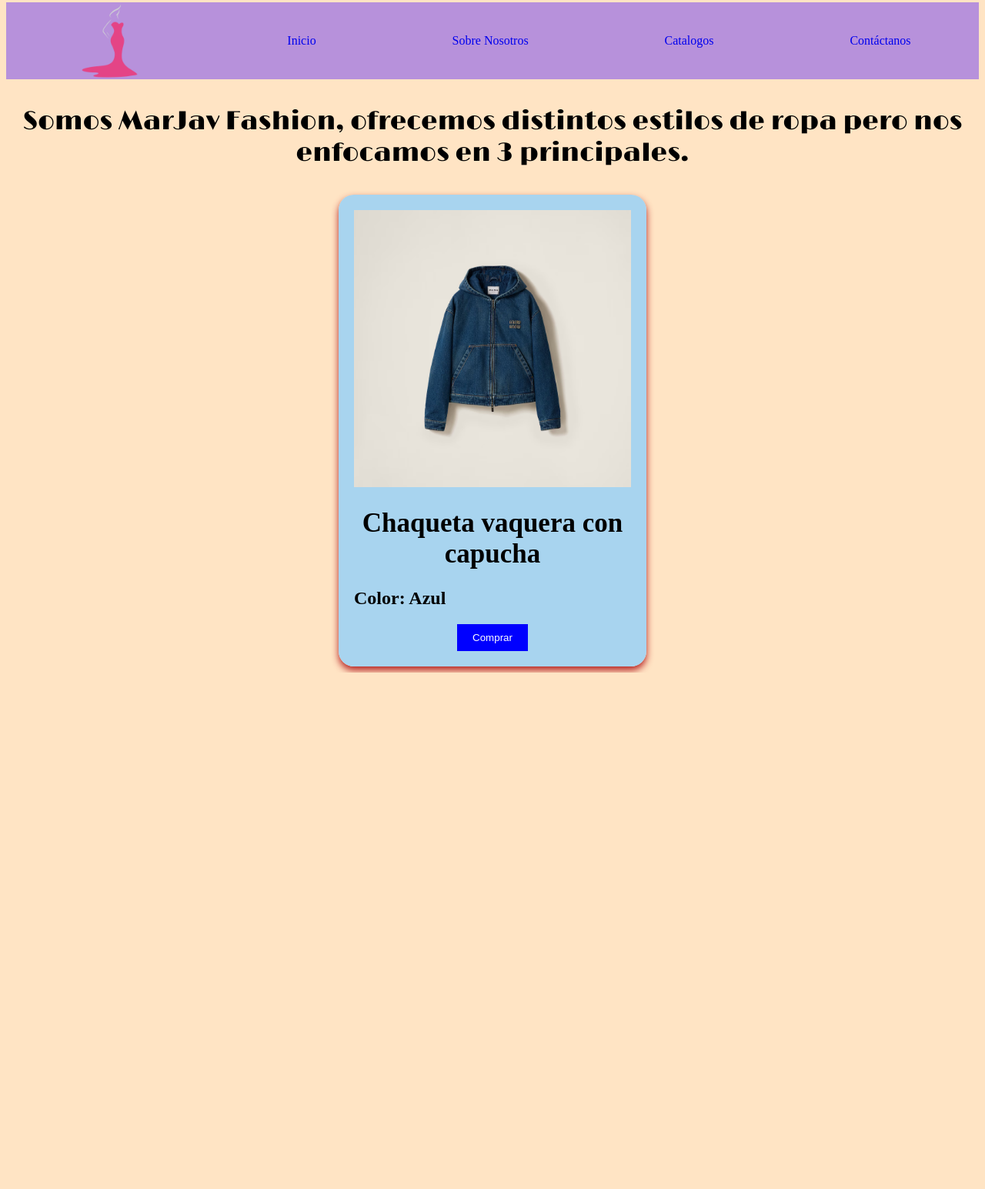
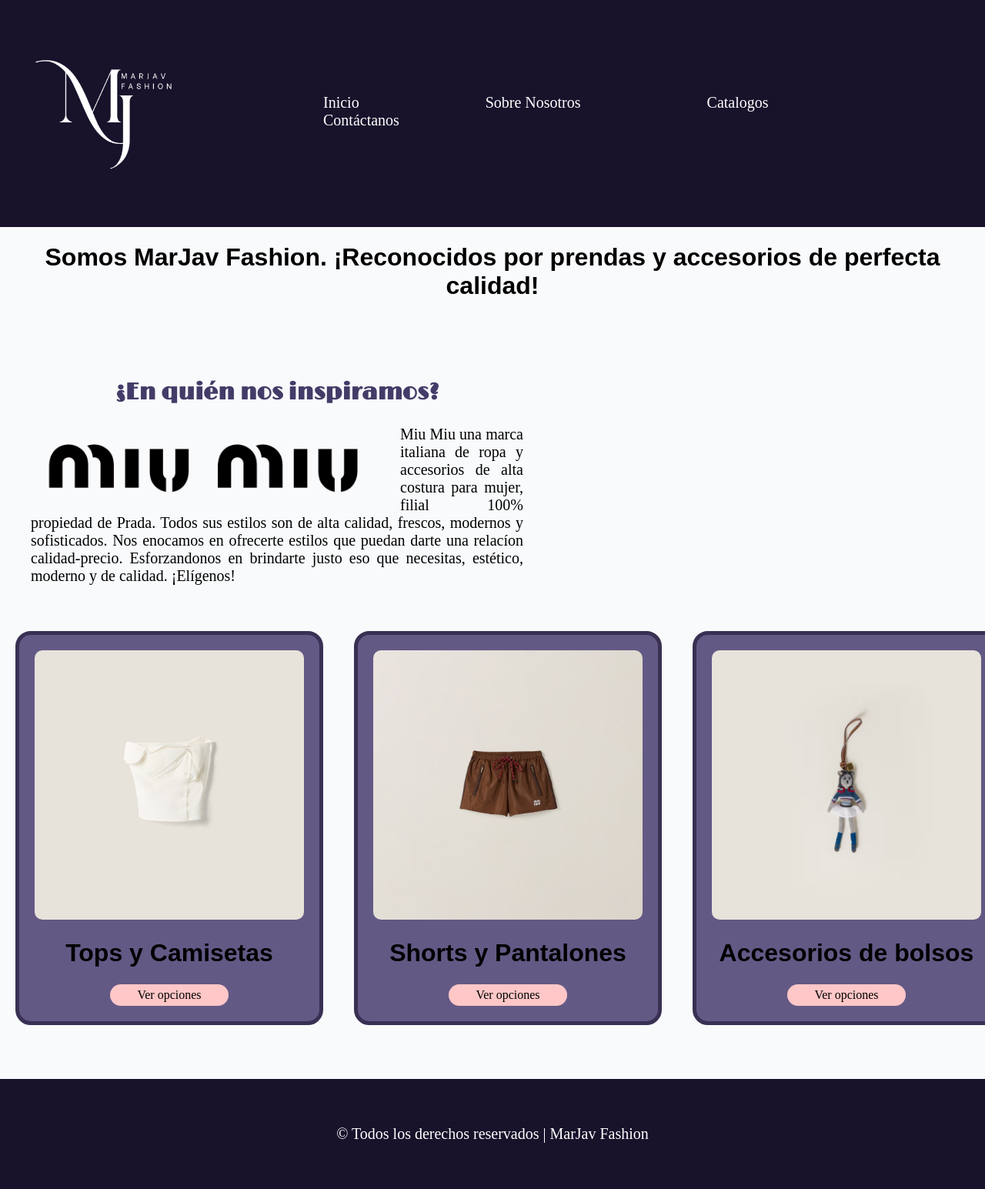
Before and after one commit to elii4525/Ropa-sitioweb, a plain HTML site: page index.html in a window 1280 px wide. Shown: the part 5-1550 px from the top of the page at 77% size. Before the commit the page ends 879 px from the top, so only its background shows below. Drawn offline with nearby package versions, Linux system fonts and the light colour scheme; a web font is replaced by a local one.

Commit message:
Cambios nuevos pq es práctica

```diff
--- a/css/style.css
+++ b/css/style.css
@@ -1,62 +1,126 @@
 @import url('https://fonts.googleapis.com/css2?family=Fascinate&family=Limelight&display=swap');
+@import url('https://fonts.googleapis.com/css2?family=Funnel+Display:wght@300..800&display=swap');
+
+
 body {
-    background-color: bisque;
+    margin: 0;
+    background-color: rgb(248, 250, 252);
 }
-nav{
-    background-color: rgb(183, 145, 219);
-    display: flex;
-    justify-content: space-around;
-    align-items: center;
-}
-
-nav a{
-    text-decoration: none;
+header {
+    background-color: rgb(24, 18, 43);
 }
 
 nav img {
-    width: 100px;
+    width: 300px; /* En caso la imagen toca arriba del nav tenemos que agregar a la clase el height*/
+}
+nav a {
+    text-decoration: none;
+    color: white;
+    padding: 80px;
+    font-size: 20px;
+}
+
+nav a:hover {
+    text-decoration: underline;
+    color:blueviolet;
+}
+nav li {
+    display: inline;
+
+}
+
+nav {
+    display: flex;
+    flex-direction: row;
+    align-items: center;
+    justify-content: space-around;
+}
+h1{
+    font-family: "Funnel Display", sans-serif;
+    text-align: center;
+}
+
+.box {
+    margin-left: 40px;
+    margin-bottom: 20px;
+    overflow: auto;
+    width: 50%;
+}
+
+.box p {
+    font-size: 20px;
+    text-align: justify;
+}
+.box h2 {
+    color: rgb(68, 60, 104);
+    margin-top: 80px;
+    text-align: center;
+    font-size: 30px;
+    font-family: "Limelight", sans-serif;
+}
+
+.box img {
+    width: 450px;
+    float: left;
+    margin-right: 30px;
 }
 
 .cards {
-    width: 400px;
-    margin: 20px;
-    border-radius: 20px;
+    display: flex;
+    flex-direction: row;
+    justify-content: space-evenly;
     overflow: hidden;
-    box-shadow: 0px 5px 10px #b62222;
-    margin: auto;
+
+
 }
 
-.cards img {
-    width: 100%;
+.card img {
+    width: 350px;
+    overflow: hidden;
+    border: none;
+    border-radius: 10px;
 }
 
-.cards:hover {
-    padding: 10px;
-    font-size: 18px;
+.card {
+    border: 5px solid rgb(57, 48, 83);
+    border-radius: 20px;
+    margin: 20px;
+    padding: 20px;
+    background-color: rgb(99, 89, 133);
+    transition: transform 0.3s ease, box-shadow 0.3s ease;
 }
 
-.card-content {
-    padding: 20px;
-    background-color: rgb(168, 212, 239);
+.card:hover {
+    transform: scale(1.05);
+    box-shadow: 5px 5px  15px rgba(0, 0, 0, 0.3);
 }
 
-.card-content h1 {
-    font-size: 35px;
+
+.card-content {
     text-align: center;
 }
 
-.card-content button {
-    display: block;
-    margin: 0 auto;
+.card-content a{
+    display: inline-block;
+    padding: 5px 35px;
+    background-color: rgb(255, 199, 199);
+    color: black;
+    text-decoration: none;
     border: none;
-    padding: 10px 20px;
-    background-color: blue;
-    color: white;
+    border-radius: 20px;
 
 }
 
-main {
-    font-size: 34px;
+card-content a:hover {
+    font-size: 20px;
+    background-color: rgb(188, 204, 220);
+}
+
+footer {
+    margin-top: 50px;
+    padding: 40px;
+    font-size: 20px;
     text-align: center;
-    font-family: "Limelight", sans-serif;
+    background-color: rgb(24, 18, 43);
+    color: white;
 }
--- a/index.html
+++ b/index.html
@@ -5,35 +5,78 @@
     <meta name="viewport" content="width=device-width, initial-scale=1.0">
     <title>Fashion MarJav</title>
     <link rel="stylesheet" href="css/style.css">
-    <link rel="icon" href="img/logo3.png">
+    <link rel="icon" href="img/logomar.png">
 </head>
 
 <header>
     <nav>
-        <img src="img/logo3.png" alt="logo">
-        <a href="#">Inicio</a>
-        <a href="#">Sobre Nosotros</a>
-        <a href="#">Catalogos</a>
-        <a href="#">Contáctanos</a>
+        <img src="img/marjav.png" alt="logo"> <!--La img va dentro del header pero fuera del nav (sin div) en caso quiera que el logo salga arriba en la pág-->
+        <ul>
+            <li><a href="#">Inicio</a></li>
+            <li><a href="#">Sobre Nosotros</a></li>
+            <li><a href="#">Catalogos</a></li>
+            <li><a href="#">Contáctanos</a></li>
+        </ul>
     </nav>
+</header>
 
-</header>
 <body>
 
-    <main>
-    <p>Somos MarJav Fashion, ofrecemos distintos estilos de ropa pero nos enfocamos en 3 principales.</p>
-    </main>
+    <h1>Somos MarJav Fashion. ¡Reconocidos por prendas y accesorios de perfecta calidad!</h1>
 
-<div class="cards">
-    <div class="card-content">
-        <img src="img/chaqueta1.avif" alt="">
-        <div>
-            <h1>Chaqueta vaquera con capucha</h1>
-            <h2>Color: Azul</h2>
-            <button>Comprar</button>
+    <div class="box">
+        <h2>¿En quién nos inspiramos?</h2>
+        <img src="img/miu miu.png" alt="Logo de miu miu">
+        <p>
+            Miu Miu una marca italiana de ropa y accesorios de alta costura para mujer, filial 100% propiedad de Prada.
+            Todos sus estilos son de alta calidad, frescos, modernos y sofisticados.
+            Nos enocamos en ofrecerte estilos que puedan darte una relacíon calidad-precio. Esforzandonos en brindarte justo eso que necesitas, estético, moderno y
+            de calidad. ¡Elígenos!
+        </p>
+    </div>
+
+    <div class="cards">
+        <div class="card">
+            <img src="img/top.avif" alt="Top">
+            <div class="card-content">
+                <h1>Tops y Camisetas</h1>
+                <a href="#">Ver opciones</a>
+            </div>
         </div>
+
+
+        <div class="card">
+            <img src="img/short.avif" alt="short">
+            <div class="card-content">
+                <h1>Shorts y Pantalones</h1>
+                <a href="#">Ver opciones</a>
+            </div>
+        </div>
+
+        <div class="card">
+            <img src="img/accesorios de bolsos.avif" alt="accesorio-bolso">
+            <div class="card-content">
+                <h1>Accesorios de bolsos</h1>
+                <a href="#">Ver opciones</a>
+            </div>
+        </div>
+
+        <div class="card">
+            <img src="img/bolsos.avif" alt="Mini bolso">
+            <div class="card-content">
+                <h1>Bolsos</h1>
+                <a href="#">Ver opciones</a>
+            </div>
+        </div>
+
     </div>
-</div>
+
+    <footer>
+        <p>
+            &copy; Todos los derechos reservados | MarJav Fashion
+        </p>
+    </footer>
+
 
 </body>
 </html>
```
Also changed, not shown: img/accesorios de bolsos.avif (added), img/bolsos.avif (added), img/camiseta.avif (added), img/logomar.png (added), img/m.png (added), img/marjav.png (added), img/miu miu.png (added), img/short.avif (added), img/sueter.avif (added).
